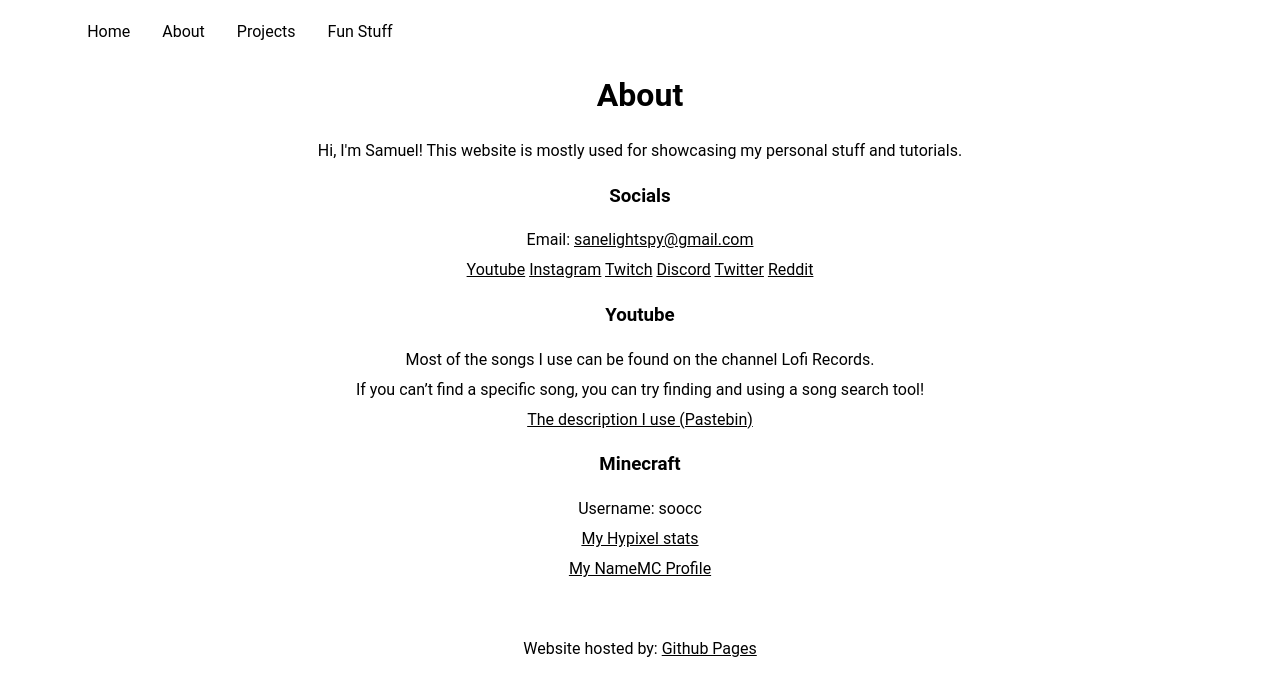
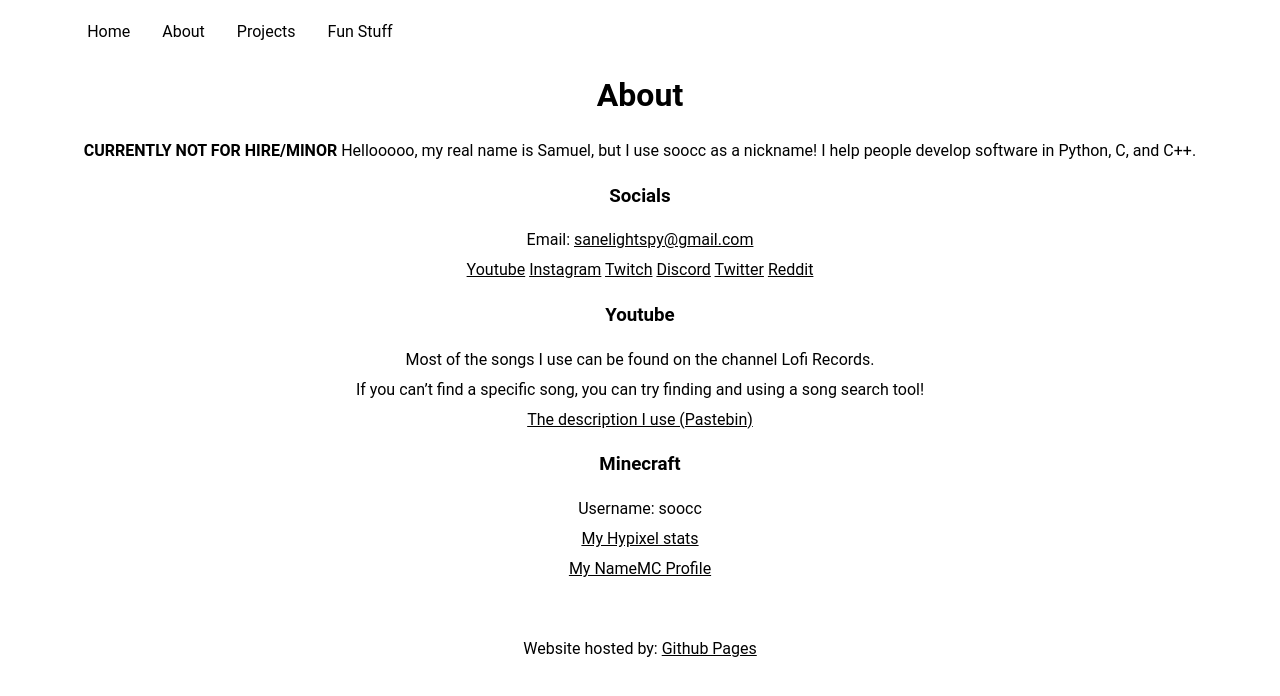
Before and after one commit to soocc/sooccsocks2, a Jekyll site: the page built from about.html, in a window 1280 px wide. Shown: the top 696 px of the page. Built offline with Jekyll 4.4.1, drawn with Linux system fonts in a browser that asks for light colours; some web fonts are replaced.

Commit message:
Update about.html

```diff
--- a/about.html
+++ b/about.html
@@ -12,7 +12,7 @@ layout: default
     <h1>About</h1>
 
     <p>
-      Hi, I'm Samuel! This website is mostly used for showcasing my personal stuff and tutorials.
+      <strong>CURRENTLY NOT FOR HIRE/MINOR</strong> Hellooooo, my real name is Samuel, but I use soocc as a nickname! I help people develop software in Python, C, and C++.
     </p>
 
     <h3>Socials</h3>
```
